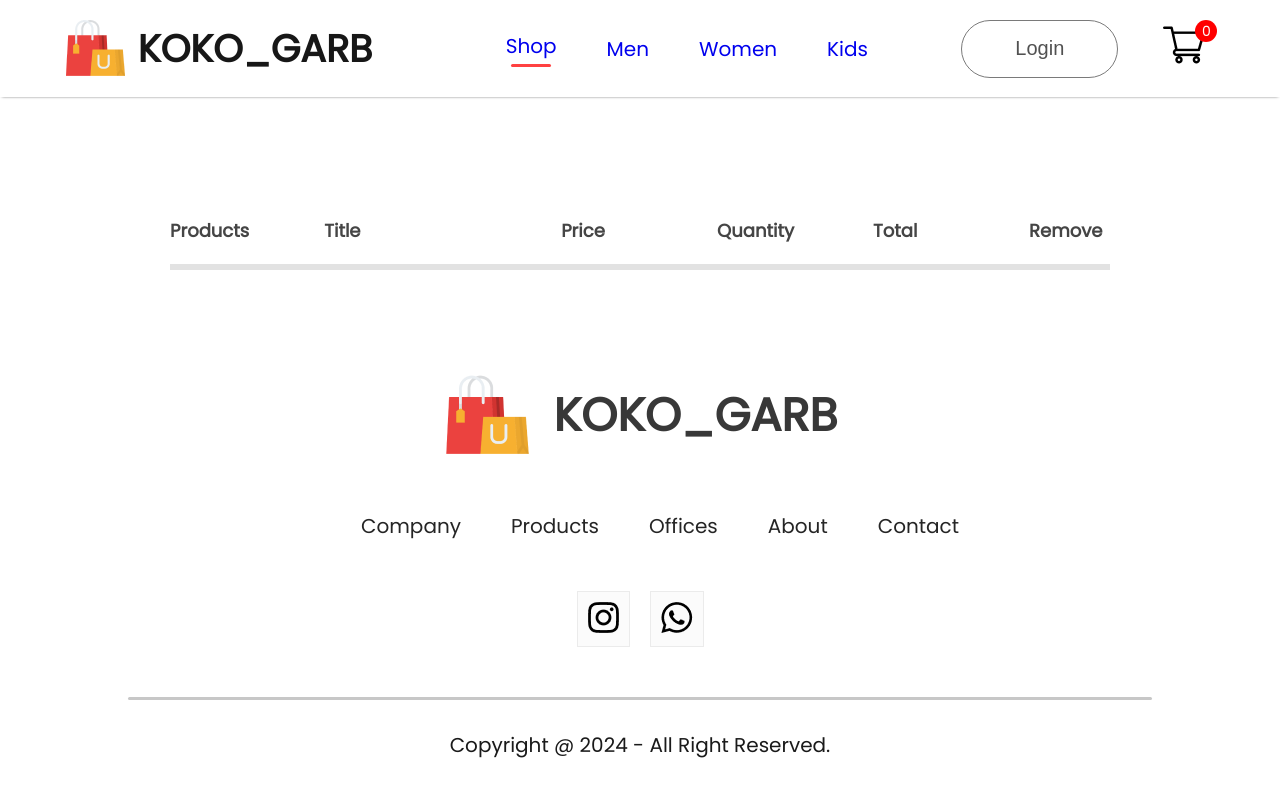
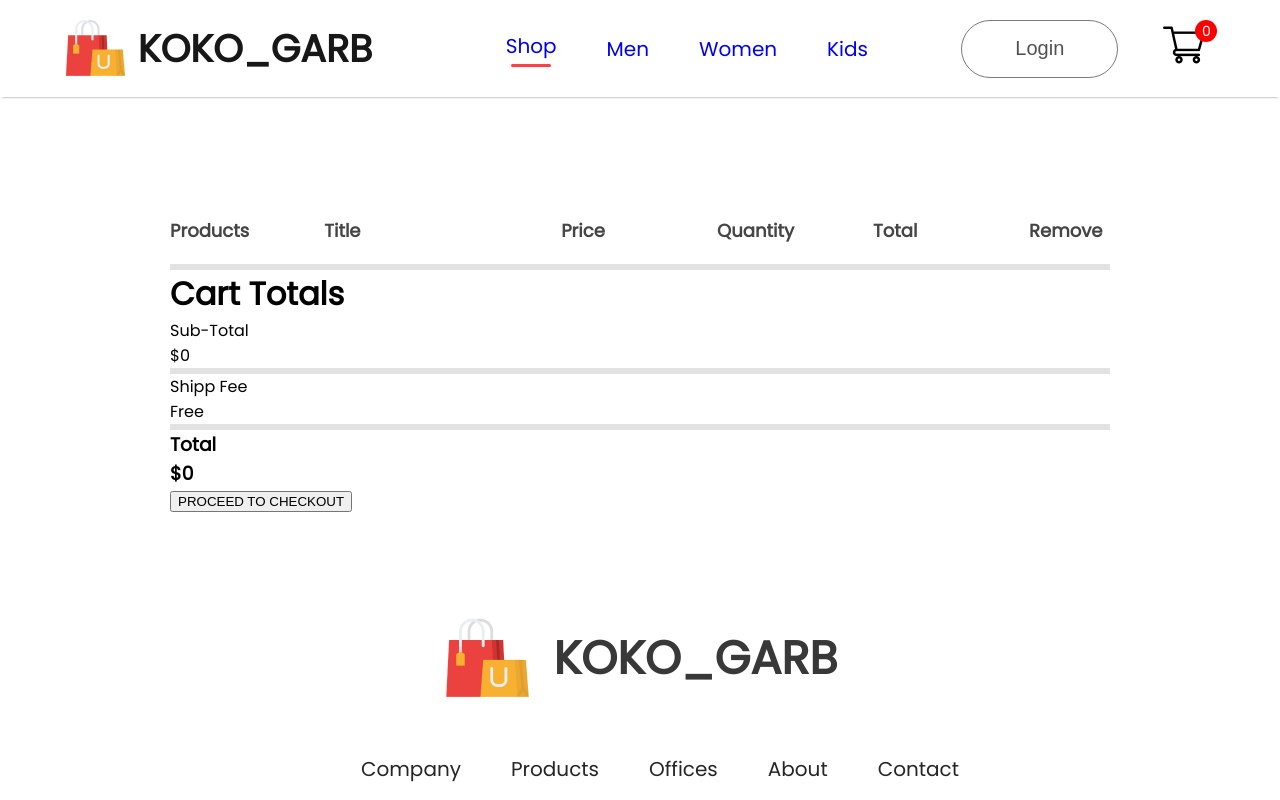
Before and after one commit to Jejeet/KokoBiz, a React (Create React App) app in the folder frontend/: page /cart in a window 1280 px wide. Shown: the top 800 px of the page. Built offline with nearby package versions, Linux system fonts and the light colour scheme; a web font is replaced by a local one.

Commit message:
cartitems page

```diff
--- a/frontend/src/Components/CartItems/CartItems.css
+++ b/frontend/src/Components/CartItems/CartItems.css
@@ -30,7 +30,7 @@
 }
 .cartitems-quantity{
     width: 64px;
-    height: 5opx;
+    height: 50px;
     border: 2px solid #ebebeb ;
     background: #fff;
 }
--- a/frontend/src/Components/CartItems/CartItems.jsx
+++ b/frontend/src/Components/CartItems/CartItems.jsx
@@ -27,18 +27,37 @@ const CartItems = () => {
           <p>{e.name}</p>
           <p>${e.new_price}</p>
           <button className='cartitems-quantity'>{cartItems[e.id]}</button>
-          <p>{e.new_price*cartItems[e.id]}</p>
+          <p>${e.new_price*cartItems[e.id]}</p>
           <img className='cartitems-remove-icon' src={remove_icon} onClick={()=>{removeFromCart(e.id)}} alt="" />
         </div>
         <hr />
       </div>
         }
-        else{
-          return <div>
+          return null;
 
+      })}
+      <div className="cartitems-down">
+        <div className="cartitems-total">
+          <h1>Cart Totals</h1>
+          <div>
+            <div className="cartitems-total-item">
+              <p>Sub-Total</p>
+              <p>${0}</p>
+            </div>
+            <hr />
+            <div className="cartitems-total-item">
+              <p>Shipp Fee</p>
+              <p>Free</p>
+            </div>
+            <hr />
+            <div className="cartitems-total-item">
+              <h3>Total</h3>
+            <h3>${0}</h3>
+            </div>
           </div>
-        }
-      })}
+          <button>PROCEED TO CHECKOUT</button>
+        </div>
+      </div>
     </div>
   )
 }
```
